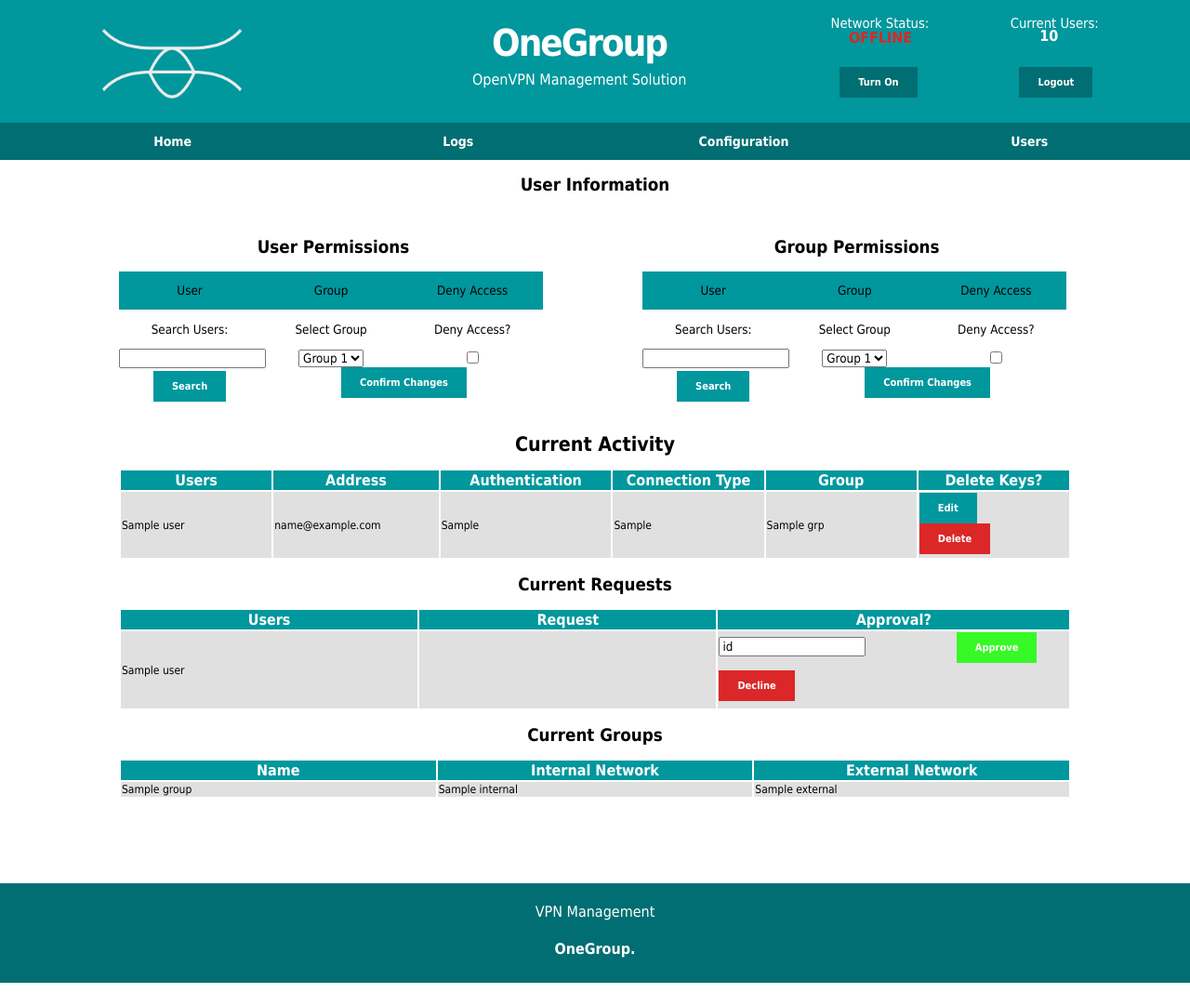
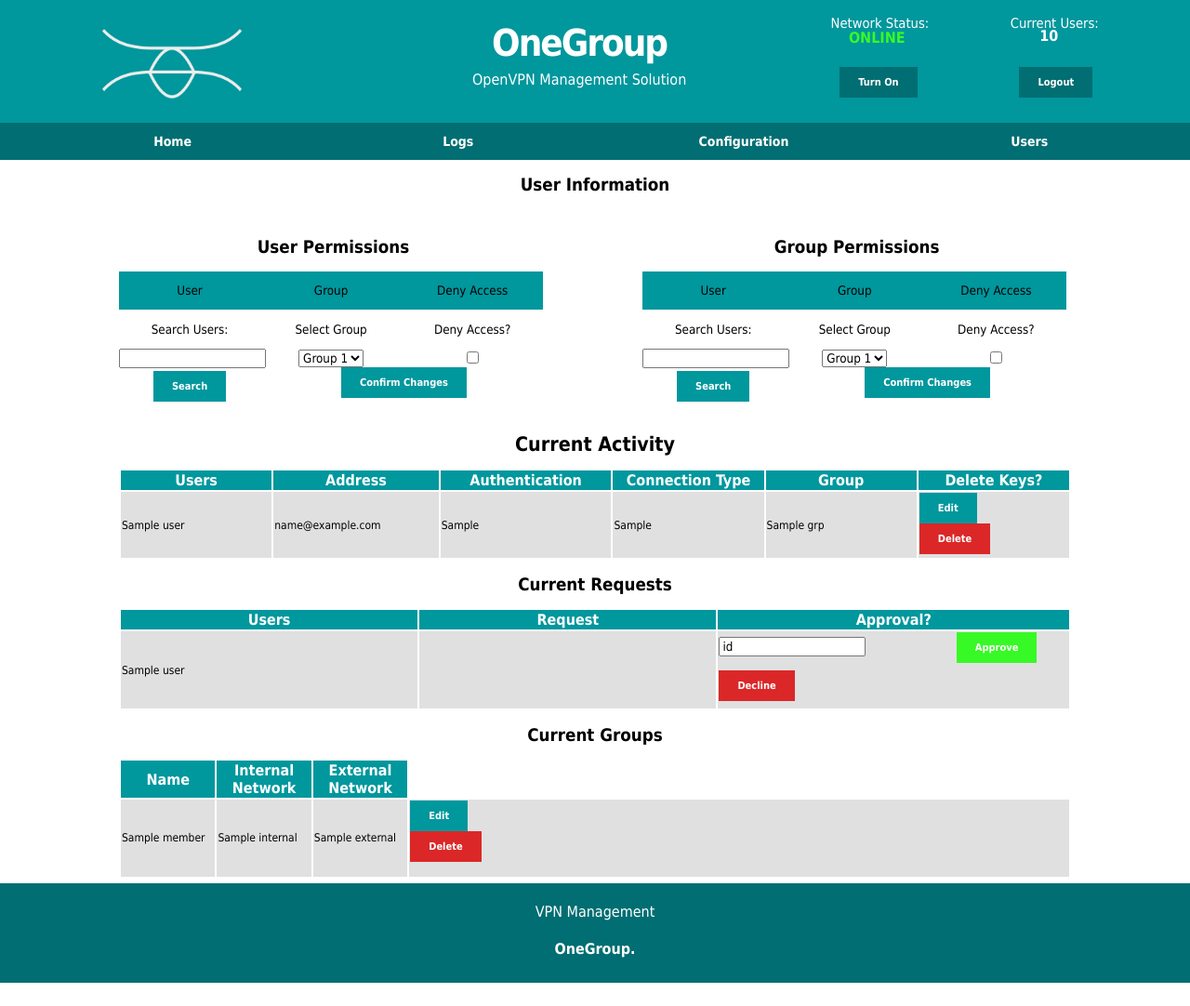
Before and after one commit to OliverJ20/OneGroup, a Flask app: template onegroup/templates/users.html in a window 1280 px wide. Shown: the whole page at 93% size. Run offline with Flask 2, Linux system fonts and the light colour scheme; the template is opened without the code that fills it: most values are stand-ins (such as "Sample title", 1, 10 or a date in 2020); parts of the project's set-up code (start-up, migrations or seed data) failed here and were passed over.

Commit message:
Groups Displaying in page. More stuff to do yo.

```diff
--- a/onegroup/handler.py
+++ b/onegroup/handler.py
@@ -44,6 +44,7 @@ def init_database():
 
     if db.retrieve("groups") == None:
         db.insert("groups",{"Name" : "Group01", "Internal" : "10.8.1.0/24", "External" : "192.168.3.0/24", "Used_Octets" : "1,2,4,5"})
+        db.insert("groups",{"Name" : "Group02", "Internal" : "10.9.1.0/24", "External" : "192.128.3.0/24", "Used_Octets" : "1,2,4,5"})
 
 
     #Close database
--- a/onegroup/static/style.css
+++ b/onegroup/static/style.css
@@ -15,8 +15,8 @@ statustext    {
     font-weight: bold;
     padding: 3px 3px 3px 0;
     margin-left: 10%;
-    color: #db2727;
-    /*color: #37f925; GREEN*/
+    /* color: #db2727; */
+    color: #37f925;
 }
 
 
--- a/onegroup/templates/layout.html
+++ b/onegroup/templates/layout.html
@@ -21,7 +21,7 @@
             </div>
             <div id="headRight">
 				<div id = "topleft" class="inner" >
-					<p> Network Status:</p> <statustext id = "staus">OFFLINE </statustext>
+					<p> Network Status:</p> <statustext id = "staus">ONLINE </statustext>
 				</div>
 				<div id = "topright" class="inner" >
 					<p> Current Users:</p><h5> <a href="index">10</a> </h5>
--- a/onegroup/templates/users.html
+++ b/onegroup/templates/users.html
@@ -123,19 +123,27 @@
                 </table>
 
                 <h2>Current Groups</h2>
-
-                {% if dataG != None %}
                 <table>
                     <tr>
                         <th>Name</th>
                         <th>Internal Network</th>
                         <th>External Network</th>
                     </tr>
-                        {%for groups in dataG%}
+                    {% if dataG != None %}
+                        {%for members in dataG%}
                           <tr>
-                            <td>{{groups["Name"]}}</td>
-                            <td>{{groups["Internal"]}}</td>
-                            <td>{{groups["External"]}}</td>
+                            <td>{{members['Name']}}</td>
+                            <td>{{members['Internal']}}</td>
+                            <td>{{members['External']}}</td>
+                            <td>
+                                <a href="/groupform/{{members["ID"]}}">
+                                    <button>Edit</button>
+                                </a>
+                                <form action="{{ url_for('delete_key') }}" method=post>
+                                <input type="text" name="name" value= {{members["ID"]}} id = "hiddenInput" readonly>
+                                <input type="submit" value="Delete" id = "declineButton"></input>
+                                </form>
+                            </td>
                           </tr>
                         {% endfor %}
                     {% endif %}
--- a/onegroup/views.py
+++ b/onegroup/views.py
@@ -190,8 +190,12 @@ def retrieve_user_page():
         GET: Surves the user management html with new admin notifications
     """
     users = hl.getUsers()
+    print(users)
     groups = hl.getAllGroups()
+    print(groups)
+    print("YOYOYOYOYOYO")
     requests = hl.retrieveRequests()
+    print(requests)
     return render_template('users.html', testdata = requests, dataU = users, dataG = groups)
 
 
```
